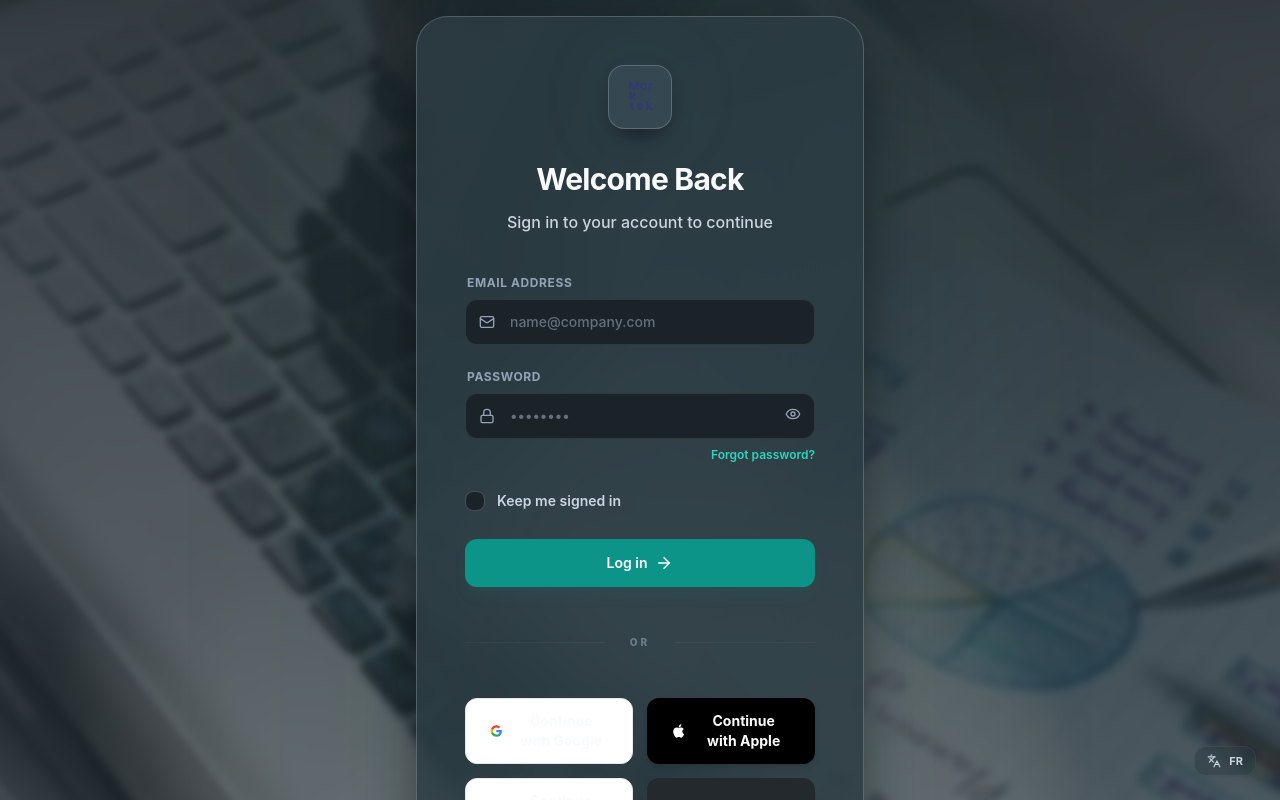
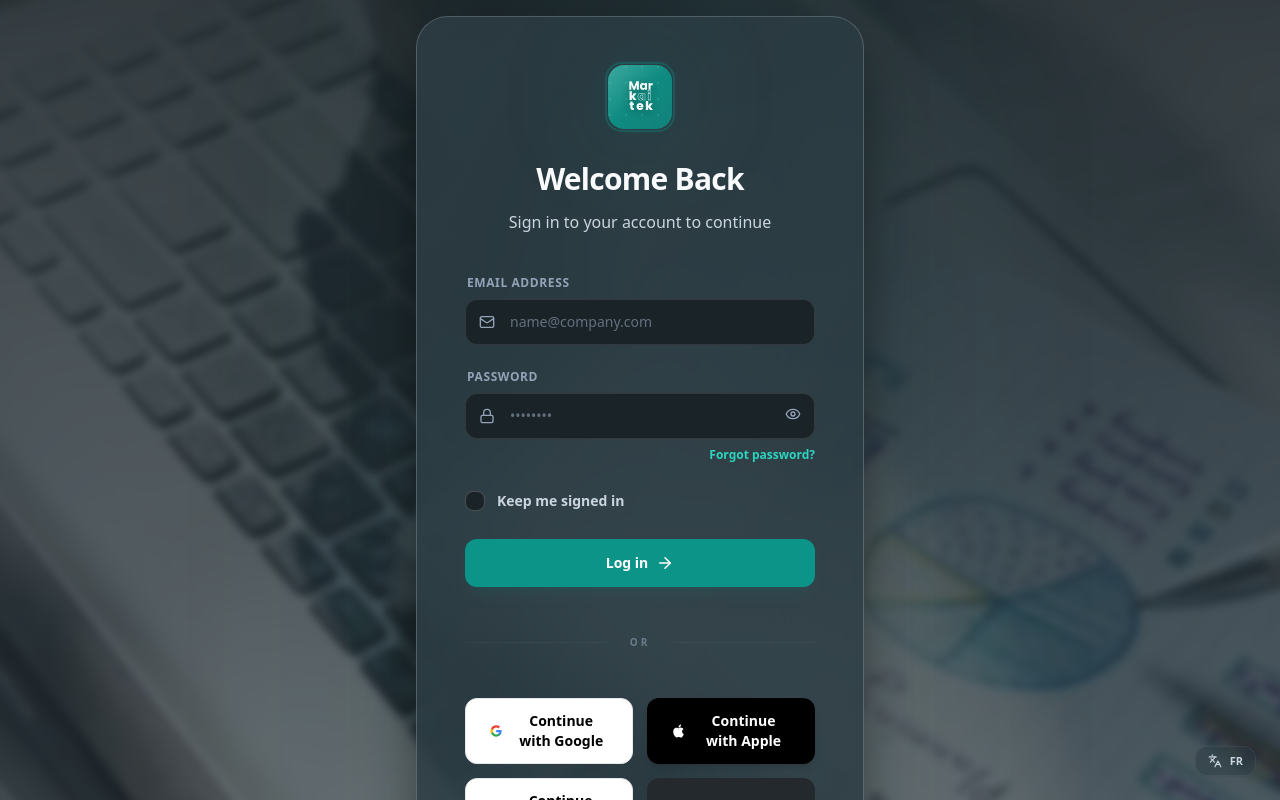
Before and after one commit to braffour/markaitek-ui-ux, a React (Vite) app: page / in a window 1280 px wide. Built offline with nearby package versions, Linux system fonts and the light colour scheme.

Commit message:
feat: Revamp authentication components with enhanced logo presentation and improved global styles

```diff
--- a/src/components/auth/AuthHeader.tsx
+++ b/src/components/auth/AuthHeader.tsx
@@ -9,13 +9,31 @@ interface AuthHeaderProps {
 export const AuthHeader: React.FC<AuthHeaderProps> = ({ title, subtitle }) => {
     return (
         <div className="flex flex-col items-center text-center mb-10">
-            <div className="mb-8 relative flex items-center justify-center">
-                {/* Elevated Logo Badge */}
-                <div className="w-16 h-16 bg-brand-surface-2 border border-brand-border-high rounded-2xl shadow-[0_12px_24px_-8px_rgba(0,0,0,0.5)] flex items-center justify-center overflow-hidden transition-all duration-300 group-hover:scale-105 group-hover:border-brand-accent/40 group-hover:shadow-brand-accent/10">
-                    <img src={logo} alt="Markaitek" className="w-10 h-10 object-contain" />
+            <div className="mb-8 relative flex items-center justify-center group">
+                {/* Elevated Logo Badge with Gradient Background */}
+                <div className="relative w-16 h-16 rounded-2xl overflow-hidden transition-all duration-300 group-hover:scale-105 group-hover:shadow-[0_16px_32px_-8px_rgba(13,148,136,0.4)]">
+                    {/* Gradient Background */}
+                    <div className="absolute inset-0 bg-gradient-to-br from-brand-accent via-brand-accent/90 to-brand-accent/80"></div>
+                    {/* Subtle Pattern Overlay */}
+                    <div className="absolute inset-0 opacity-10" style={{
+                        backgroundImage: 'radial-gradient(circle at 2px 2px, white 1px, transparent 0)',
+                        backgroundSize: '16px 16px'
+                    }}></div>
+                    {/* Logo Container with Inverted/White Filter */}
+                    <div className="relative w-full h-full flex items-center justify-center">
+                        <img
+                            src={logo}
+                            alt="Markaitek"
+                            className="w-10 h-10 object-contain brightness-0 invert opacity-95 drop-shadow-[0_2px_4px_rgba(0,0,0,0.3)]"
+                        />
+                    </div>
+                    {/* Shine Effect */}
+                    <div className="absolute inset-0 bg-gradient-to-br from-white/20 via-transparent to-transparent pointer-events-none"></div>
                 </div>
-                {/* Subtle Ambient Glow behind the badge */}
-                <div className="absolute inset-0 bg-brand-accent/10 blur-xl -z-10 rounded-full scale-150 group-hover:opacity-100 opacity-60 transition-opacity"></div>
+                {/* Enhanced Ambient Glow behind the badge */}
+                <div className="absolute inset-0 bg-brand-accent/20 blur-2xl -z-10 rounded-full scale-150 group-hover:opacity-100 opacity-70 transition-opacity animate-pulse-soft"></div>
+                {/* Outer Ring Glow */}
+                <div className="absolute inset-0 border-2 border-brand-accent/30 rounded-2xl -z-10 scale-110 group-hover:border-brand-accent/50 group-hover:scale-115 transition-all duration-300"></div>
             </div>
             <h1 className="text-3xl font-bold tracking-tight text-brand-text-primary mb-3">
                 {title}
--- a/src/components/auth/SocialAuthButton.tsx
+++ b/src/components/auth/SocialAuthButton.tsx
@@ -25,7 +25,7 @@ export const SocialAuthButton: React.FC<SocialAuthButtonProps> = ({
                     <path fill="#EA4335" d="M12 5.38c1.62 0 3.06.56 4.21 1.66l3.15-3.15C17.45 2.09 14.97 1 12 1 7.7 1 3.99 3.47 2.18 7.07l3.66 2.84c.87-2.6 3.3-4.53 6.16-4.53z" />
                 </svg>
             ),
-            styles: 'bg-white dark:bg-slate-800 hover:bg-slate-50 dark:hover:bg-slate-750'
+            styles: 'bg-white dark:bg-slate-800 hover:bg-slate-50 dark:hover:bg-slate-750 text-black dark:text-slate-100'
         },
         apple: {
             name: 'Apple',
@@ -46,7 +46,7 @@ export const SocialAuthButton: React.FC<SocialAuthButtonProps> = ({
                     <path fill="#ffbb00" d="M13 13h10v10H13z" />
                 </svg>
             ),
-            styles: 'bg-white dark:bg-slate-800 hover:bg-slate-50 dark:hover:bg-slate-750'
+            styles: 'bg-white dark:bg-slate-800 hover:bg-slate-50 dark:hover:bg-slate-750 text-black dark:text-slate-100'
         },
         github: {
             name: 'GitHub',
--- a/src/components/layout/AppShell.tsx
+++ b/src/components/layout/AppShell.tsx
@@ -60,8 +60,30 @@ const AppShell = () => {
                 {/* Left: Brand & Context */}
                 <div className="flex items-center gap-6">
                     <div className="relative group cursor-pointer">
-                        <div className="absolute inset-0 bg-brand-accent blur-xl opacity-20 group-hover:opacity-40 transition-opacity rounded-full"></div>
-                        <img src={logo} alt="Markaitek" className="w-14 h-14 rounded-2xl shadow-xl relative z-10" />
+                        {/* Enhanced Ambient Glow behind the badge */}
+                        <div className="absolute inset-0 bg-brand-accent/20 blur-2xl -z-10 rounded-full scale-150 group-hover:opacity-100 opacity-70 transition-opacity animate-pulse-soft"></div>
+                        {/* Outer Ring Glow */}
+                        <div className="absolute inset-0 border-2 border-brand-accent/30 rounded-2xl -z-10 scale-110 group-hover:border-brand-accent/50 group-hover:scale-115 transition-all duration-300"></div>
+                        {/* Elevated Logo Badge with Gradient Background */}
+                        <div className="relative w-14 h-14 rounded-2xl overflow-hidden transition-all duration-300 group-hover:scale-105 group-hover:shadow-[0_16px_32px_-8px_rgba(13,148,136,0.4)]">
+                            {/* Gradient Background */}
+                            <div className="absolute inset-0 bg-gradient-to-br from-brand-accent via-brand-accent/90 to-brand-accent/80"></div>
+                            {/* Subtle Pattern Overlay */}
+                            <div className="absolute inset-0 opacity-10" style={{
+                                backgroundImage: 'radial-gradient(circle at 2px 2px, white 1px, transparent 0)',
+                                backgroundSize: '16px 16px'
+                            }}></div>
+                            {/* Logo Container with Inverted/White Filter */}
+                            <div className="relative w-full h-full flex items-center justify-center">
+                                <img
+                                    src={logo}
+                                    alt="Markaitek"
+                                    className="w-10 h-10 object-contain brightness-0 invert opacity-95 drop-shadow-[0_2px_4px_rgba(0,0,0,0.3)]"
+                                />
+                            </div>
+                            {/* Shine Effect */}
+                            <div className="absolute inset-0 bg-gradient-to-br from-white/20 via-transparent to-transparent pointer-events-none"></div>
+                        </div>
                     </div>
 
                     <div className="hidden md:block h-6 w-px bg-brand-border-base mx-1"></div>
--- a/src/index.css
+++ b/src/index.css
@@ -13,7 +13,7 @@
 
   body {
     @apply bg-brand-bg text-brand-text-primary antialiased selection:bg-brand-accent/30;
-    font-family: 'Inter', -apple-system, BlinkMacSystemFont, 'Segoe UI', Roboto, sans-serif;
+    font-family: system-ui, -apple-system, BlinkMacSystemFont, sans-serif;
   }
 
   /* Custom scrollbar for premium feel */
```
